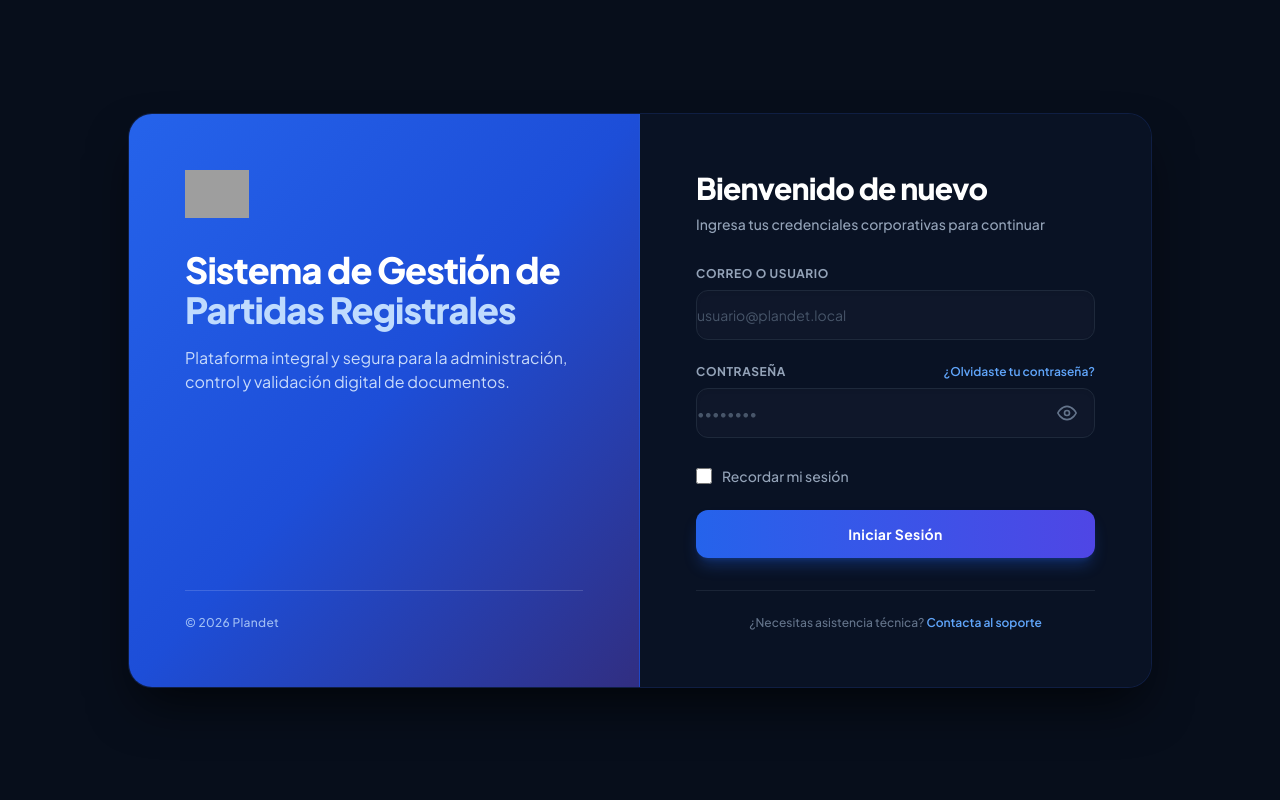
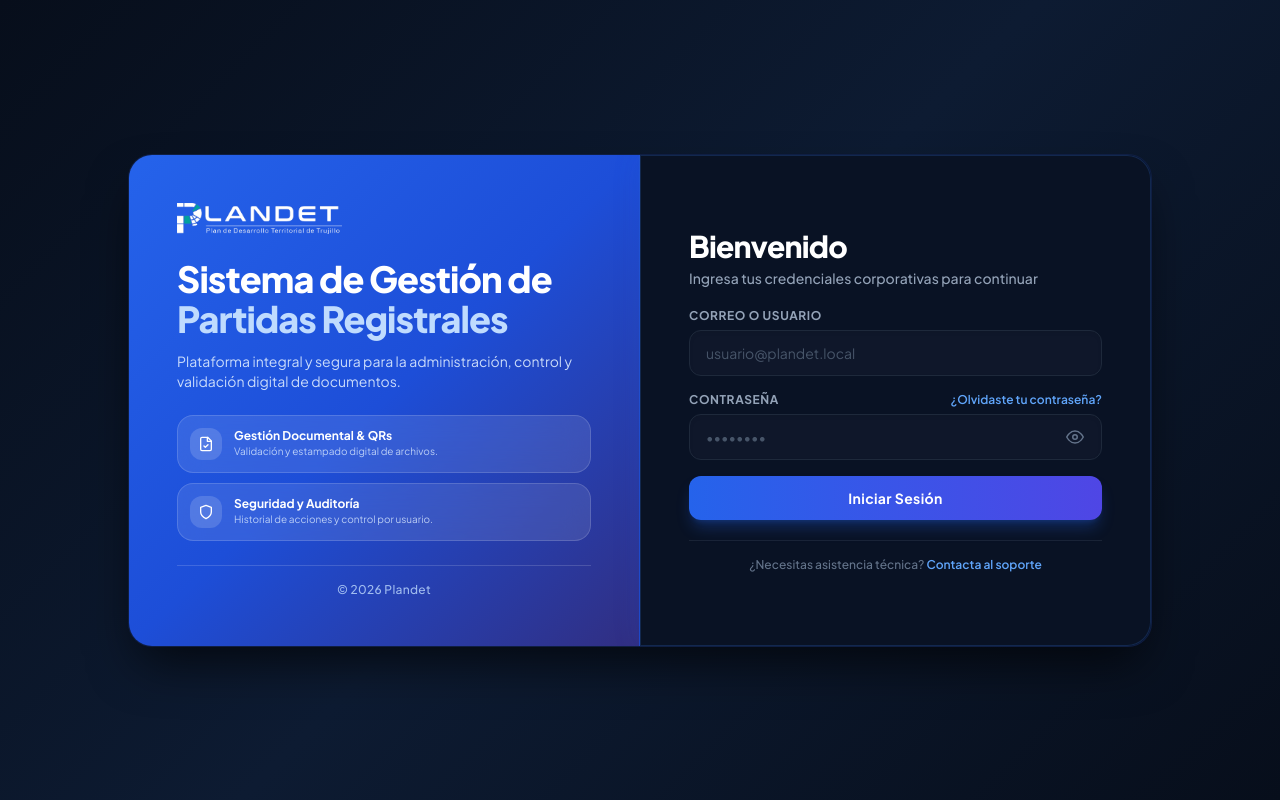
Before and after one commit to FabricioRGC/ConsultaTituloPlandet, a PHP site: page / in a window 1280 px wide. Run offline with PHP 8.4, Linux system fonts and the light colour scheme; some libraries are stand-ins or nearby versions; grey boxes are pictures that could not be loaded.

```diff
--- a/views/login.php
+++ b/views/login.php
@@ -15,8 +15,7 @@ $error = isset($_GET['error']);
     <style>
         body {
             font-family: 'Plus Jakarta Sans', sans-serif;
-            /* Fondo general cambiado al tono marino oscuro solicitado */
-            background-color: #070e1b;
+            background: linear-gradient(135deg, #070e1b 0%, #0d1b32 50%, #070e1b 100%);
         }
     </style>
 </head>
@@ -26,56 +25,88 @@ $error = isset($_GET['error']);
     <div class="w-full max-w-5xl bg-[#091224] rounded-3xl shadow-[0_25px_50px_-12px_rgba(0,0,0,0.7)] border border-blue-900/30 overflow-hidden flex flex-col lg:flex-row relative z-10">
 
         <!-- PANEL IZQUIERDO -->
-        <div class="lg:w-1/2 bg-gradient-to-br from-blue-600 via-blue-700 to-indigo-900 p-10 lg:p-14 text-white flex flex-col justify-between relative overflow-hidden border-b lg:border-b-0 lg:border-r border-blue-800/40">
+        <div class="lg:w-1/2 bg-gradient-to-br from-blue-600 via-blue-700 to-indigo-900 p-8 lg:p-12 text-white flex flex-col justify-between relative overflow-hidden border-b lg:border-b-0 lg:border-r border-blue-800/40">
+
             <div class="relative z-10">
-                <!-- Logo -->
-                <div class="mb-8 flex items-center">
-                    <img src="/ConsultaTituloPlandet/src/logoplandet - white.png" alt="Plandet Logo" class="h-12 w-auto object-contain">
+                <!-- Logo Oficial -->
+                <div class="mb-6 flex items-center">
+                    <img src="/ConsultaTituloPlandet/logo/logoplandet-white.png" alt="Plandet Logo" class="h-8 w-auto object-contain">
                 </div>
 
-                <h2 class="text-3xl lg:text-4xl font-extrabold leading-[1.2] text-white tracking-tight mb-4">
+                <!-- Título y Subtítulo exactos -->
+                <h2 class="text-5sxl lg:text-4xl font-extrabold leading-[1.2] text-white tracking-tight mb-3">
                     Sistema de Gestión de<br><span class="text-blue-200">Partidas Registrales</span>
                 </h2>
-                <p class="text-blue-100/90 text-sm lg:text-base leading-relaxed font-normal">
+                <p class="text-blue-100/90 text-xs lg:text-sm leading-relaxed font-normal mb-6">
                     Plataforma integral y segura para la administración, control y validación digital de documentos.
                 </p>
+
+                <!-- Bloques funcionales compactos para equilibrar el espacio -->
+                <div class="space-y-2.5">
+                    <div class="flex items-center gap-3 bg-white/10 backdrop-blur-md p-3 rounded-2xl border border-white/15">
+                        <div class="bg-white/15 p-2 rounded-xl shrink-0">
+                            <svg xmlns="http://www.w3.org/2000/svg" width="16" height="16" viewBox="0 0 24 24" fill="none" stroke="currentColor" stroke-width="2" stroke-linecap="round" stroke-linejoin="round" class="text-white">
+                                <path d="M14.5 2H6a2 2 0 0 0-2 2v16a2 2 0 0 0 2 2h12a2 2 0 0 0 2-2V7.5L14.5 2z"/>
+                                <polyline points="14 2 14 8 20 8"/>
+                                <path d="m9 15 2 2 4-4"/>
+                            </svg>
+                        </div>
+                        <div>
+                            <h4 class="text-white text-xs font-bold">Gestión Documental & QRs</h4>
+                            <p class="text-blue-100/80 text-[10px]">Validación y estampado digital de archivos.</p>
+                        </div>
+                    </div>
+
+                    <div class="flex items-center gap-3 bg-white/10 backdrop-blur-md p-3 rounded-2xl border border-white/15">
+                        <div class="bg-white/15 p-2 rounded-xl shrink-0">
+                            <svg xmlns="http://www.w3.org/2000/svg" width="16" height="16" viewBox="0 0 24 24" fill="none" stroke="currentColor" stroke-width="2" stroke-linecap="round" stroke-linejoin="round" class="text-white">
+                                <path d="M12 22s8-4 8-10V5l-8-3-8 3v7c0 6 8 10 8 10"/>
+                            </svg>
+                        </div>
+                        <div>
+                            <h4 class="text-white text-xs font-bold">Seguridad y Auditoría</h4>
+                            <p class="text-blue-100/80 text-[10px]">Historial de acciones y control por usuario.</p>
+                        </div>
+                    </div>
+                </div>
             </div>
 
-            <div class="relative z-10 mt-10 pt-6 border-t border-white/15">
-                <p class="text-blue-200/80 text-xs font-medium tracking-wide">
+            <!-- Footer con la misma distancia -->
+            <div class="relative z-10 mt-6 pt-4 border-t border-white/15">
+                <p class="text-blue-200/80 text-xs font-medium tracking-wide text-center">
                     © <?= date('Y') ?> Plandet
                 </p>
             </div>
         </div>
 
-        <!-- PANEL DERECHO (Formulario) -->
-        <div class="lg:w-1/2 p-10 lg:p-14 bg-[#091224] flex flex-col justify-center">
+        <!-- PANEL DERECHO (Formulario con distribución compacta y sin vacíos) -->
+        <div class="lg:w-1/2 px-8 py-8 lg:px-12 lg:py-10 bg-[#091224] border border-blue-500/20 shadow-[0_0_30px_rgba(37,99,235,0.12)] lg:rounded-r-3xl flex flex-col justify-center relative">
 
             <div class="w-full max-w-md mx-auto">
-                <div class="mb-8">
-                    <h2 class="text-3xl font-extrabold text-white tracking-tight mb-2">Bienvenido de nuevo</h2>
-                    <p class="text-slate-400 text-sm font-medium">Ingresa tus credenciales corporativas para continuar</p>
+                <div class="mb-5">
+                    <h2 class="text-2xl lg:text-3xl font-extrabold text-white tracking-tight mb-1">Bienvenido</h2>
+                    <p class="text-slate-400 text-xs lg:text-sm font-medium">Ingresa tus credenciales corporativas para continuar</p>
                 </div>
 
                 <?php if ($error): ?>
-                    <div class="mb-6 rounded-2xl border border-red-500/30 bg-red-950/50 text-red-300 px-4 py-3 text-sm flex items-center gap-3">
-                        <span class="text-lg">⚠️</span>
+                    <div class="mb-4 rounded-xl border border-red-500/30 bg-red-950/50 text-red-300 px-3.5 py-2.5 text-xs flex items-center gap-2.5">
+                        <span class="text-base">⚠️</span>
                         <span class="font-semibold">Credenciales inválidas. Verifica tu usuario y contraseña.</span>
                     </div>
                 <?php endif; ?>
 
-                <form action="/ConsultaTituloPlandet/index.php?action=login" method="POST" class="space-y-6" autocomplete="off">
+                <form action="/ConsultaTituloPlandet/index.php?action=login" method="POST" class="space-y-4" autocomplete="off">
 
                     <!-- Input Usuario / Correo -->
                     <div>
-                        <label for="name" class="block mb-2 text-xs font-bold text-slate-400 uppercase tracking-wider">
+                        <label for="name" class="block mb-1.5 text-xs font-bold text-slate-400 uppercase tracking-wider">
                             Correo o Usuario
                         </label>
                         <input
                             type="text"
                             id="name"
                             name="name"
-                            class="w-full px-4.5 py-3.5 bg-slate-900 border border-slate-800 rounded-xl text-white placeholder-slate-600 focus:outline-none focus:ring-2 focus:ring-blue-600 focus:border-transparent transition-all duration-200 text-sm shadow-inner"
+                            class="w-full px-4 py-3 bg-slate-900 border border-slate-800 rounded-xl text-white placeholder-slate-600 focus:outline-none focus:ring-2 focus:ring-blue-600 focus:border-transparent transition-all duration-200 text-sm shadow-inner"
                             placeholder="usuario@plandet.local"
                             required
                         />
@@ -83,7 +114,7 @@ $error = isset($_GET['error']);
 
                     <!-- Input Contraseña -->
                     <div>
-                        <div class="flex items-center justify-between mb-2">
+                        <div class="flex items-center justify-between mb-1.5">
                             <label for="password" class="text-xs font-bold text-slate-400 uppercase tracking-wider">
                                 Contraseña
                             </label>
@@ -96,7 +127,7 @@ $error = isset($_GET['error']);
                                 type="password"
                                 id="password"
                                 name="password"
-                                class="w-full px-4.5 py-3.5 pr-12 bg-slate-900 border border-slate-800 rounded-xl text-white placeholder-slate-600 focus:outline-none focus:ring-2 focus:ring-blue-600 focus:border-transparent transition-all duration-200 text-sm shadow-inner"
+                                class="w-full px-4 py-3 pr-12 bg-slate-900 border border-slate-800 rounded-xl text-white placeholder-slate-600 focus:outline-none focus:ring-2 focus:ring-blue-600 focus:border-transparent transition-all duration-200 text-sm shadow-inner"
                                 placeholder="••••••••"
                                 required
                             />
@@ -106,7 +137,7 @@ $error = isset($_GET['error']);
                                 class="absolute right-3.5 top-1/2 -translate-y-1/2 text-slate-500 hover:text-slate-300 transition-colors p-1"
                                 aria-label="Mostrar u ocultar contraseña"
                             >
-                                <svg id="eye-icon" xmlns="http://www.w3.org/2000/svg" width="20" height="20" viewBox="0 0 24 24" fill="none" stroke="currentColor" stroke-width="2" stroke-linecap="round" stroke-linejoin="round">
+                                <svg id="eye-icon" xmlns="http://www.w3.org/2000/svg" width="18" height="18" viewBox="0 0 24 24" fill="none" stroke="currentColor" stroke-width="2" stroke-linecap="round" stroke-linejoin="round">
                                     <path d="M1 12s4-8 11-8 11 8 11 8-4 8-11 8-11-8-11-8z"/>
                                     <circle cx="12" cy="12" r="3"/>
                                 </svg>
@@ -114,29 +145,16 @@ $error = isset($_GET['error']);
                         </div>
                     </div>
 
-                    <!-- Recordar Sesión -->
-                    <div class="flex items-center pt-1">
-                        <input
-                            type="checkbox"
-                            id="remember"
-                            name="remember"
-                            class="w-4 h-4 rounded border-slate-800 bg-slate-900 text-blue-600 focus:ring-2 focus:ring-blue-500 cursor-pointer"
-                        />
-                        <label for="remember" class="ml-2.5 text-sm text-slate-400 font-medium cursor-pointer">
-                            Recordar mi sesión
-                        </label>
-                    </div>
-
                     <!-- Botón Principal -->
                     <button
                         type="submit"
-                        class="w-full bg-gradient-to-r from-blue-600 to-indigo-600 hover:from-blue-500 hover:to-indigo-500 text-white py-3.5 rounded-xl transition-all duration-300 font-bold shadow-lg shadow-blue-600/30 hover:shadow-blue-600/50 hover:-translate-y-0.5 active:translate-y-0 text-sm tracking-wide"
+                        class="w-full bg-gradient-to-r from-blue-600 to-indigo-600 hover:from-blue-500 hover:to-indigo-500 text-white py-3 rounded-xl transition-all duration-300 font-bold shadow-lg shadow-blue-600/30 hover:shadow-blue-600/50 hover:-translate-y-0.5 active:translate-y-0 text-sm tracking-wide mt-2"
                     >
                         Iniciar Sesión
                     </button>
                 </form>
 
-                <div class="mt-8 pt-6 border-t border-slate-800/80">
+                <div class="mt-5 pt-4 border-t border-slate-800/80">
                     <p class="text-center text-xs text-slate-500 font-medium">
                         ¿Necesitas asistencia técnica? <a href="#" class="text-blue-400 font-semibold hover:underline">Contacta al soporte</a>
                     </p>
```
Also changed, not shown: styles/navbar.css (+45 -22 lines), views/components/navbar.php (+5 -4 lines), logo/logoplandet-color.png (added), logo/logoplandet-white.png (added).
